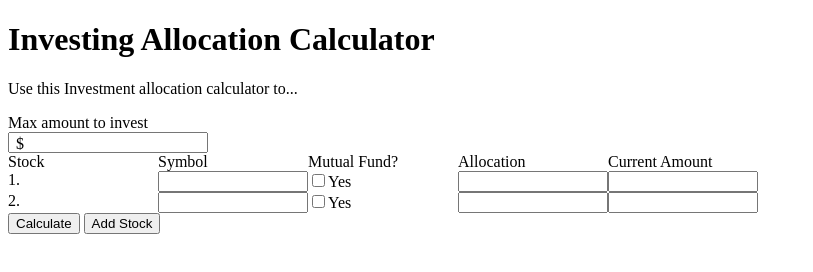
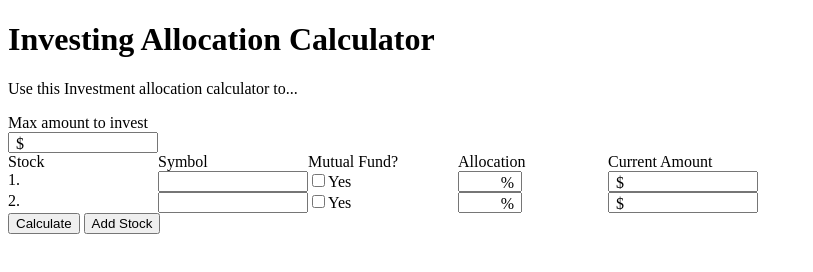
Before and after one commit to ydanbui/investing-allocation-calculator, a website built with webpack: page public/index.html in a window 1280 px wide. Shown: the whole page, without its empty margins (0-813 px from the left). Built offline with nearby package versions, Linux system fonts and the light colour scheme.

Commit message:
stock remove button and input functionaility

```diff
--- a/public/index.html
+++ b/public/index.html
@@ -13,9 +13,9 @@
     <p>Use this Investment allocation calculator to...</p>
 
     <form id="form" action="">
-        <div class="max-amount-container">
+        <div class="input-container input-container__money">
             <label for="">Max amount to invest</label>
-            <input id="maxAmountToInvestDOM" class="max-amount" type="number" step=".01">
+            <input id="maxAmountToInvestDOM" class="max-amount input input__money" type="number" step=".01">
         </div>
         <div class="row">
             <label for="">Stock</label>
@@ -27,21 +27,29 @@
         <div id="stockInputContainer">
             <div class="stock-input-group">
                 <div>1.</div>
-                <input class="stock-symbol" type="text">
+                <input class="stock-symbol" type="text" maxlength="5">
                 <div>
                     <label><input class="stock-checkbox" type="checkbox">Yes</label>
                 </div>
-                <input class="stock-allocation" type="text">
-                <input class="stock-amount" type="number" step=".01">
+                <div class="input-container input-container__allocation">
+                    <input class="stock-allocation input input__allocation" type="number" min="1" max="99">
+                </div>
+                <div class="input-container input-container__money">
+                    <input class="stock-amount input input__money" type="number" step=".01">
+                </div>
             </div>
             <div class="stock-input-group">
                 <div>2.</div>
-                <input class="stock-symbol" type="text">
+                <input class="stock-symbol" type="text" maxlength="5">
                 <div>
                     <label><input class="stock-checkbox" type="checkbox">Yes</label>
                 </div>
-                <input class="stock-allocation" type="text">
-                <input class="stock-amount" type="number" step=".01">
+                <div class="input-container input-container__allocation">
+                    <input class="stock-allocation input input__allocation" type="number" min="1" max="99">
+                </div>
+                <div class="input-container input-container__money">
+                    <input class="stock-amount input input__money" type="number" step=".01">
+                </div>
             </div>
         </div>
         <button type="submit">Calculate</button>
--- /dev/null
+++ b/src/sass/_form.scss
@@ -0,0 +1,54 @@
+.stock-input-group {
+    display: flex;
+}
+
+.row, .stock-input-group {
+    display: grid;
+    grid-template-columns: repeat(5, 150px);
+    // Create implicit column for remove button
+    grid-auto-flow: column;
+    grid-auto-columns: 24px;
+}
+
+.stock-symbol {
+    text-transform: uppercase;
+}
+
+.input-container {
+    display: flex;
+    flex-direction: column;
+    position: relative;
+
+    &__money {
+        width: 150px;
+
+        &::before {
+            content: '$';
+            position: absolute;
+            bottom: 0px;
+            left: 8px;
+        }
+    }
+
+    &__allocation {
+        width: 64px;
+
+        &::after {
+            content: '%';
+            position: absolute;
+            bottom: 0px;
+            right: 8px;
+        }
+    }
+}
+
+.input {
+    &__money {
+        padding-left: 20px;
+    }
+
+    &__allocation {
+        padding-right: 24px;
+        text-align: right;
+    }
+}
--- a/src/sass/main.scss
+++ b/src/sass/main.scss
@@ -1,30 +1,4 @@
-.stock-input-group {
-    display: flex;
-}
+@import 'variables';
+@import 'reset';
 
-.row, .stock-input-group {
-    display: grid;
-    grid-template-columns: repeat(5, 150px);
-}
-
-.stock-symbol {
-    text-transform: uppercase;
-}
-
-.max-amount-container {
-    display: flex;
-    flex-direction: column;
-    width: 200px;
-    position: relative;
-}
-
-.max-amount {
-    padding-left: 20px;
-}
-
-.max-amount-container::before {
-    content: '$';
-    position: absolute;
-    bottom: 0px;
-    left: 8px;
-}
+@import 'form';
--- a/src/scripts/calculator.js
+++ b/src/scripts/calculator.js
@@ -81,7 +81,6 @@ const calculateInvestment = (maxAmountToInvest, stocks) => {
 
     // // Nested while loops that will keep rebalancing the new shares to purchase as closely match our desired allocation as possible
     // // Will stop when we run out of money to buy new shares
-    debugger
     do {
         // Generate a while loop for each stock
         whileLoopFunctArr.forEach((generateWhileLoop) => {
--- a/src/scripts/index.js
+++ b/src/scripts/index.js
@@ -37,6 +37,24 @@ addStockBtn.addEventListener('click', e => {
     const stocksInputGroups = document.querySelectorAll('.stock-input-group')
     const stockInputGroupEl = document.createElement('div')
     stockInputGroupEl.classList.add('stock-input-group')
-    stockInputGroupEl.innerHTML = `<div>${stocksInputGroups.length + 1}.</div><input class="stock-symbol" type="text"><div><label><input class="stock-checkbox" type="checkbox">Yes</label></div><input class="stock-allocation" type="text"><input class="stock-amount" type="number" step=".01">`
+    stockInputGroupEl.innerHTML = `<div>${stocksInputGroups.length + 1}.</div><input class="stock-symbol" type="text" maxlength="5">
+    <div>
+        <label><input class="stock-checkbox" type="checkbox">Yes</label>
+    </div>
+    <div class="input-container input-container__allocation">
+        <input class="stock-allocation input input__allocation" type="number" min="1" max="99">
+    </div>
+    <div class="input-container input-container__money">
+        <input class="stock-amount input input__money" type="number" step=".01">
+    </div>`
+
+    const removeButton = document.createElement('button')
+    removeButton.textContent = '-'
+
+    removeButton.addEventListener('click', e => {
+        stockInputContainer.removeChild(stockInputGroupEl)
+    })
+
+    stockInputGroupEl.appendChild(removeButton)
     stockInputContainer.appendChild(stockInputGroupEl)
 })
--- a/src/scripts/stock.js
+++ b/src/scripts/stock.js
@@ -15,7 +15,6 @@ class Stock {
 // Retrieve the price of each stock the user entered
 const fetchStockPrices = async (stockInputArr) => {
     // Function is an array of Stocks without the price yet
-    // debugger
     // // Fetch the current stock price for each stock
     for (let i = 0; i < stockInputArr.length; i++) {
         const stock = stockInputArr[i]
@@ -32,7 +31,7 @@ const createStocksArray = (stocksInputGroups) => {
 
     stocksInputGroups.forEach(stockInputGroup => {
         const symbol = stockInputGroup.querySelector('.stock-symbol').value
-        const allocation = parseFloat(stockInputGroup.querySelector('.stock-allocation').value)
+        const allocation = parseFloat(stockInputGroup.querySelector('.stock-allocation').value) / 100
         const amount = parseFloat(stockInputGroup.querySelector('.stock-amount').value)
         const mutualFund = stockInputGroup.querySelector('.stock-checkbox').checked
 
```
Also changed, not shown: public/styles/main.css, src/sass/_reset.scss (added), src/sass/_variables.scss (added), 1 other file.
